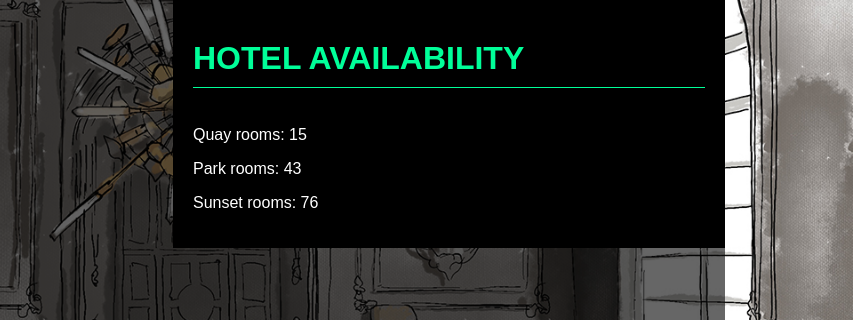
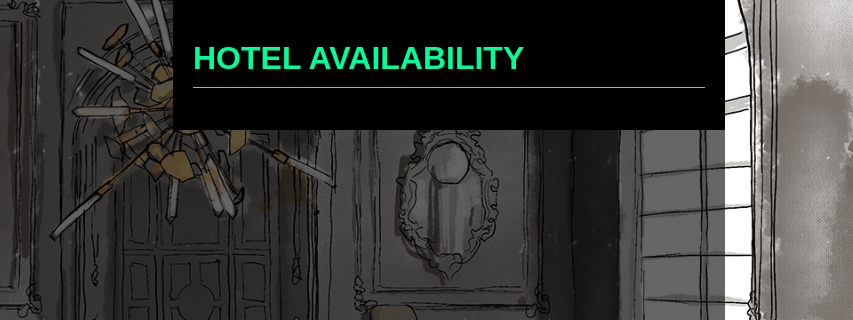
Before and after one commit to luckyykat/dev109, a plain HTML site: page m07/index.html in a window 1280 px wide. Shown: the part 81-401 px from the top of the page, 427-1280 px from the left. Drawn offline with Linux system fonts and the light colour scheme.

Commit message:
Update index.html

```diff
--- a/m07/index.html
+++ b/m07/index.html
@@ -13,14 +13,11 @@
         </div>
         <div class="right-column">
             <h1>Hotel Availability</h1>
-            <div class="hotel-info">
-                <p>Quay rooms: <span id="quay-rooms"></span></p>
-                <p>Park rooms: <span id="park-rooms"></span></p>
-                <p>Sunset rooms: <span id="sunset-rooms"></span></p>
+            <div class="hotel-info" id="hotel-info"></div>
             </div>
         </div>
     </div>
 
-      <script src="js/script.js"></script>
+    <script src="js/script.js"></script>
 </body>
 </html>
```
